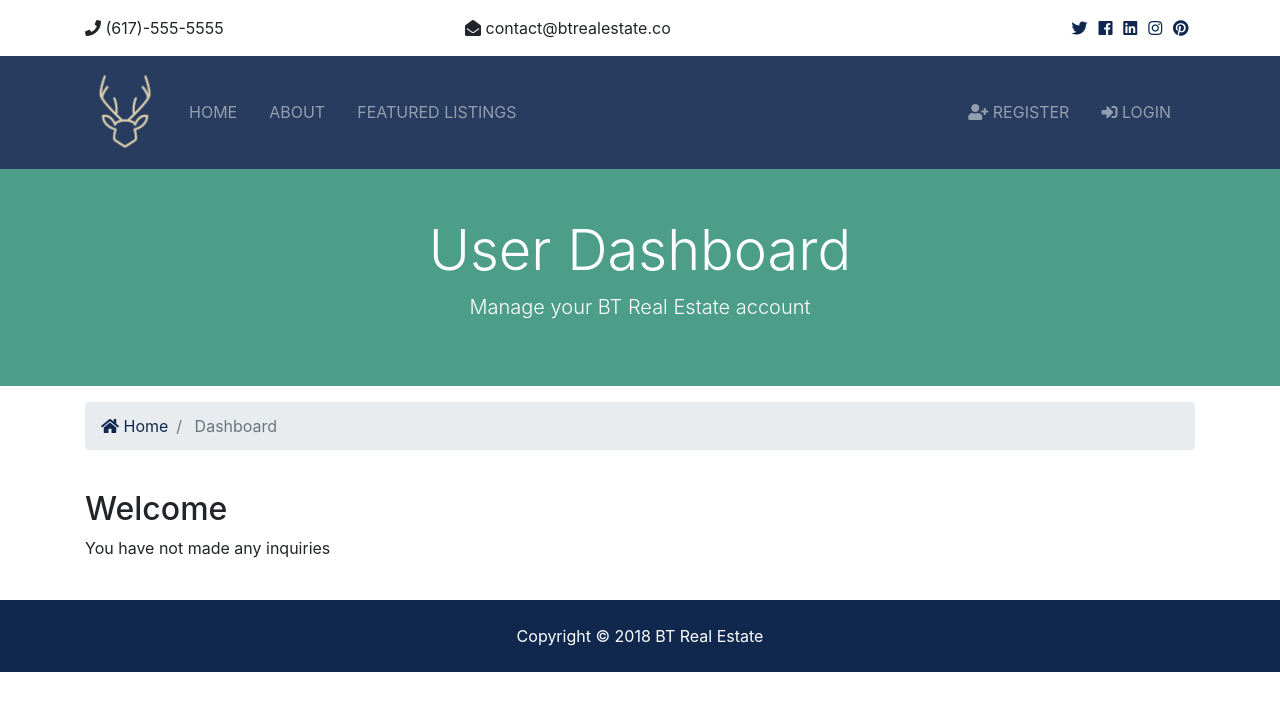
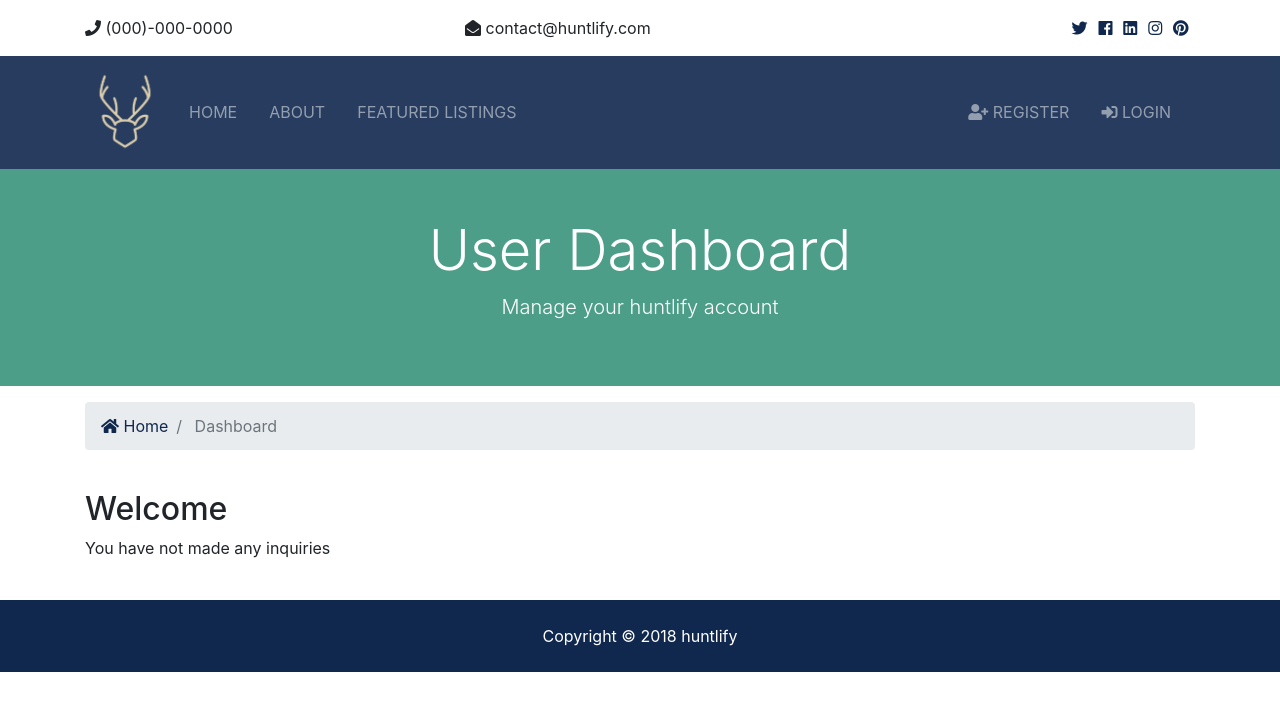
Before and after one commit to seabazz/btre, a Django app: page /accounts/dashboard in a window 1280 px wide. Shown: the top 711 px of the page. Run offline with Django 3.2, Linux system fonts and the light colour scheme; data that the repository does not hold is empty; some libraries are stand-ins or nearby versions.

Commit message:
add changes

```diff
--- a/templates/accounts/dashboard.html
+++ b/templates/accounts/dashboard.html
@@ -9,7 +9,7 @@
           <div class="row text-center">
             <div class="col-md-12">
               <h1 class="display-4">User Dashboard</h1>
-              <p class="lead">Manage your BT Real Estate account</p>
+              <p class="lead">Manage your huntlify account</p>
             </div>
           </div>
         </div>
--- a/templates/partials/_footer.html
+++ b/templates/partials/_footer.html
@@ -1,5 +1,5 @@
 <!-- Footer -->
 <footer id="main-footer" class="py-4 bg-primary text-white text-center">
     Copyright &copy;
-    <span class="year"></span> BT Real Estate
+    <span class="year"></span> huntlify
 </footer>
--- a/templates/partials/_topbar.html
+++ b/templates/partials/_topbar.html
@@ -3,10 +3,10 @@
         <div class="container">
           <div class="row">
             <div class="col-md-4">
-              <i class="fas fa-phone"></i> (617)-555-5555
+              <i class="fas fa-phone"></i> (000)-000-0000
             </div>
             <div class="col-md-4">
-              <i class="fas fa-envelope-open"></i> contact@btrealestate.co
+              <i class="fas fa-envelope-open"></i> contact@huntlify.com
             </div>
             <div class="col-md-4">
               <div class="social text-right">
```
Also changed, not shown: templates/listings/listing.html (+5 -5 lines).
